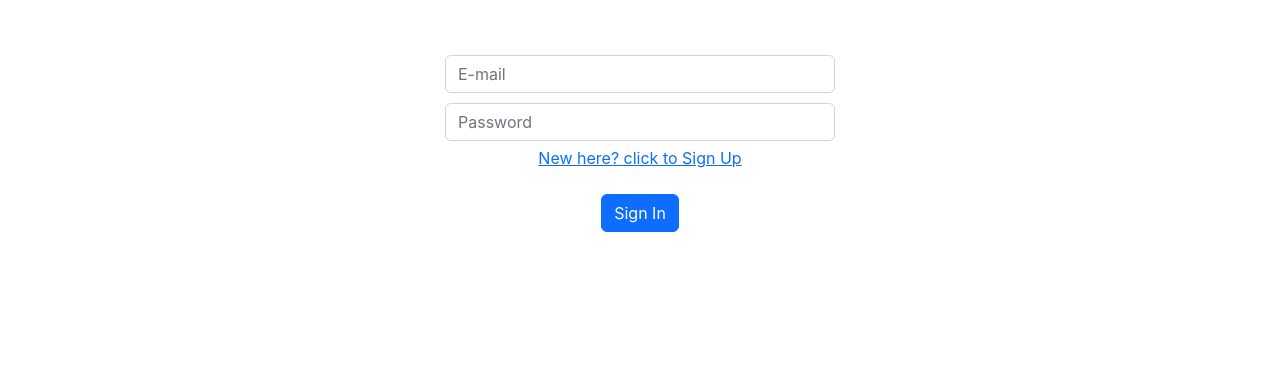
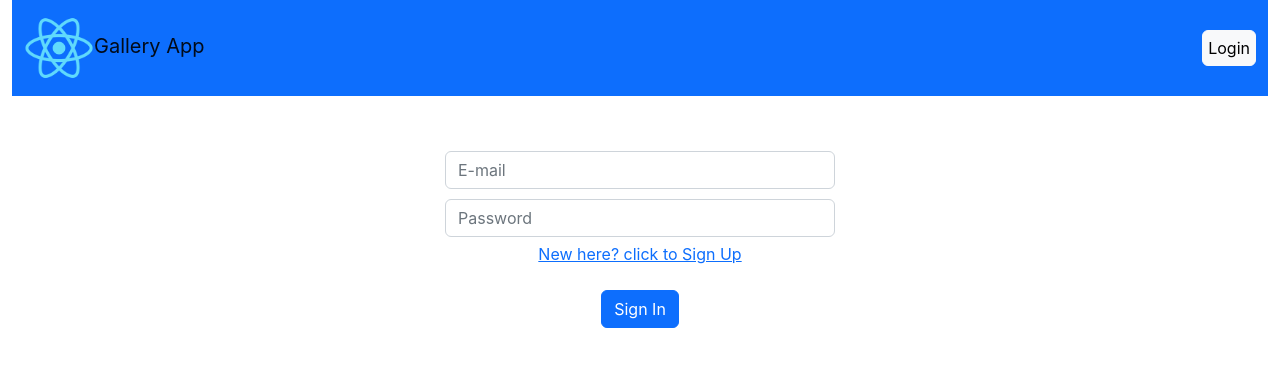
Before and after one commit to purusr/learn-gallery, a React (Create React App) app: page /signin in a window 1280 px wide. Shown: the top 366 px of the page. Built offline with nearby package versions, Linux system fonts and the light colour scheme.

Commit message:
Update Signin.js

```diff
--- a/src/Signin.js
+++ b/src/Signin.js
@@ -3,6 +3,7 @@ import axios from "axios"
 import { ToastContainer, toast } from 'react-toastify';
 import 'react-toastify/dist/ReactToastify.css';
 import { useNavigate } from 'react-router-dom';
+import Header from './Header';
 
 const Signin = ()=>{
 
@@ -31,6 +32,8 @@ const handleSubmitLogin= (e)=>{
     setLoginPassword('')
 }
     return(
+        <>
+        <Header isuser={user ? true : false}/>
         <div className="container text-center">
             <ToastContainer/>
         <div style={{ padding: '50px' }}>
@@ -51,6 +54,7 @@ const handleSubmitLogin= (e)=>{
         </form>
         </div>
         </div>
+        </>
     )
 }
 
```
